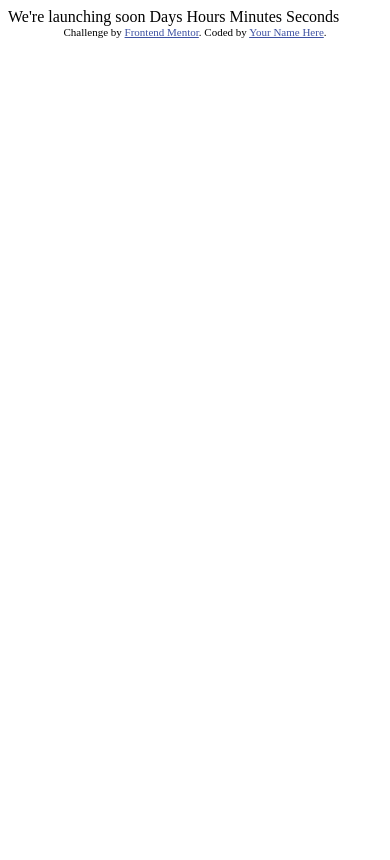
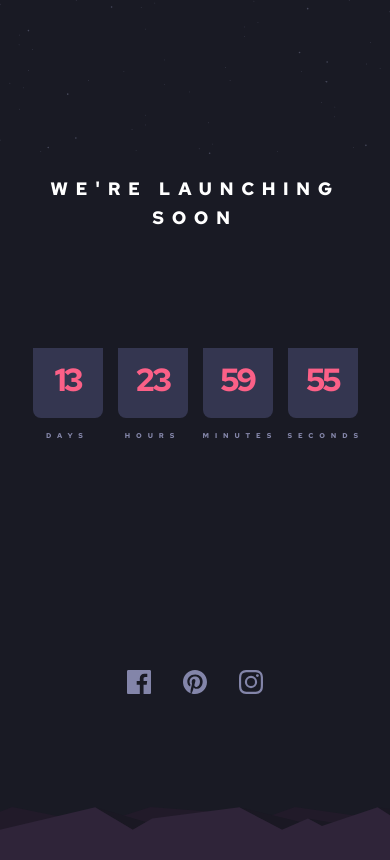
Before and after one commit to Marianaa93/frontend-challenges, a plain HTML site: page intermediate/launch-countdown-timer-main/index.html in a window 390 px wide. Drawn offline with Linux system fonts and the light colour scheme.

Commit message:
fixed to select days

```diff
--- a/intermediate/launch-countdown-timer-main/index.html
+++ b/intermediate/launch-countdown-timer-main/index.html
@@ -1,31 +1,53 @@
 <!DOCTYPE html>
 <html lang="en">
+
   <head>
     <meta charset="UTF-8">
-  <meta name="viewport" content="width=device-width, initial-scale=1.0"> <!-- displays site properly based on user's device -->
-
+    <meta name="viewport" content="width=device-width, initial-scale=1.0">
     <link rel="icon" type="image/png" sizes="32x32" href="./images/favicon-32x32.png">
-
+    <link rel="stylesheet" href="style.css">
+    <link rel="preconnect" href="https://fonts.googleapis.com">
+    <link rel="preconnect" href="https://fonts.gstatic.com" crossorigin>
+    <link href="https://fonts.googleapis.com/css2?family=Red+Hat+Text:wght@700&display=swap" rel="stylesheet">
     <title>Frontend Mentor | Launch countdown timer</title>
 
-  <!-- Feel free to remove these styles or customise in your own stylesheet 👍 -->
-  <style>
-    .attribution { font-size: 11px; text-align: center; }
-    .attribution a { color: hsl(228, 45%, 44%); }
-  </style>
   </head>
+
   <body>
 
-  We're launching soon
+    <h1>We're launching soon</h1>
 
-  Days
-  Hours
-  Minutes
-  Seconds
+    <div class="countdown" id="countdown">
+      <div class="time">
+        <h2 class="flipDown" id="days">00</h2>
+        <small>days</small>
+      </div>
 
-  <div class="attribution">
-    Challenge by <a href="https://www.frontendmentor.io?ref=challenge" target="_blank">Frontend Mentor</a>.
-    Coded by <a href="#">Your Name Here</a>.
+      <div class="time">
+        <h2 class="flipDown" id="hours">00</h2>
+        <small>hours</small>
       </div>
+
+      <div class="time">
+        <h2 class="flipDown" id="minutes">00</h2>
+        <small>minutes</small>
+      </div>
+
+      <div class="time">
+        <h2 class="flipDown" id="seconds">00</h2>
+        <small>seconds</small>
+      </div>
+
+    </div>
+
+    <footer>
+      <a href="" class="social"><img src="./images/icon-facebook.svg" alt=""></a>
+      <a href="" class="social"><img src="./images/icon-pinterest.svg" alt=""></a>
+
+      <a href="" class="social"><img src="./images/icon-instagram.svg" alt=""></a>
+    </footer>
+
+    <script src="./script.js"></script>
   </body>
+
 </html>
--- /dev/null
+++ b/intermediate/launch-countdown-timer-main/script.js
@@ -0,0 +1,25 @@
+const day = document.getElementById("days");
+const hours = document.getElementById("hours");
+const minutes = document.getElementById("minutes");
+const seconds = document.getElementById("seconds");
+const countdown = document.getElementById("countdown");
+
+function timeUptade(time) {
+  const timeinhours = time * 24;
+  const countToDate = new Date().setHours(new Date().getHours() + timeinhours);
+
+  setInterval(() => {
+    const currentDate = new Date();
+    const timeBetweenDates = Math.floor((countToDate - currentDate) / 1000);
+    const d = Math.floor(timeBetweenDates / (24 * 3600));
+    const hrs = Math.floor((timeBetweenDates / 3600) % 24);
+    const min = Math.floor((timeBetweenDates / 60) % 60);
+    const sec = Math.floor(timeBetweenDates % 60);
+
+    day.innerHTML = d;
+    hours.innerText = hrs;
+    minutes.innerText = min;
+    seconds.innerText = sec;
+  }, 1000);
+}
+timeUptade(14);
--- /dev/null
+++ b/intermediate/launch-countdown-timer-main/style.css
@@ -0,0 +1,103 @@
+* {
+  box-sizing: border-box;
+}
+
+body {
+  background: url("./images/pattern-hills.svg") bottom no-repeat,
+    url("./images/bg-stars.svg") top no-repeat;
+  background-color: hsl(234, 17%, 12%);
+  background-size: contain;
+  display: flex;
+  flex-direction: column;
+  align-items: center;
+  justify-content: center;
+  min-height: 100vh;
+  color: #fff;
+
+  font-family: "Red Hat Text", sans-serif;
+}
+
+h1 {
+  font-weight: 700;
+  font-size: 22px;
+  line-height: 29px;
+  text-align: center;
+  letter-spacing: 7.5px;
+  text-transform: uppercase;
+}
+
+.countdown {
+  display: flex;
+  gap: 32px;
+  align-items: center;
+  justify-content: center;
+  text-align: center;
+  margin-top: 104px;
+}
+
+.time {
+  height: 150px;
+  width: 150px;
+  background-color: hsl(236, 21%, 26%);
+  border-radius: 0px 0px 8px 8px;
+  /* mix-blend-mode: normal;
+  opacity: 0.15;
+  border-radius: 0px 0px 8px 8px; */
+  /* transform: matrix(1, 0, 0, -1, 0, 0); */
+}
+
+h2 {
+  font-style: normal;
+  font-weight: 700;
+  font-size: 80px;
+  line-height: 0;
+  text-align: center;
+  letter-spacing: -2.4px;
+  color: hsl(345, 95%, 68%);
+}
+
+small {
+  font-weight: 700;
+  font-size: 14px;
+  line-height: 88px;
+  text-align: center;
+  letter-spacing: 5.91875px;
+  color: hsl(237, 18%, 59%);
+  text-transform: uppercase;
+}
+
+footer {
+  display: flex;
+  gap: 32px;
+  margin-top: 252px;
+}
+
+.social:hover {
+  cursor: pointer;
+  filter: invert(60%) sepia(43%) saturate(6017%) hue-rotate(315deg)
+    brightness(109%) contrast(97%);
+}
+
+@media (max-width: 500px) {
+  h1 {
+    font-size: 18px;
+  }
+
+  .countdown {
+    gap: 15px;
+  }
+  .time {
+    width: 70px;
+    height: 70px;
+  }
+
+  .time h2 {
+    font-size: 32px;
+    line-height: 12px;
+  }
+
+  .time small {
+    font-size: 7px;
+    line-height: 45px;
+  }
+}
```
Lines whose indentation alone changed are shown as unchanged.
